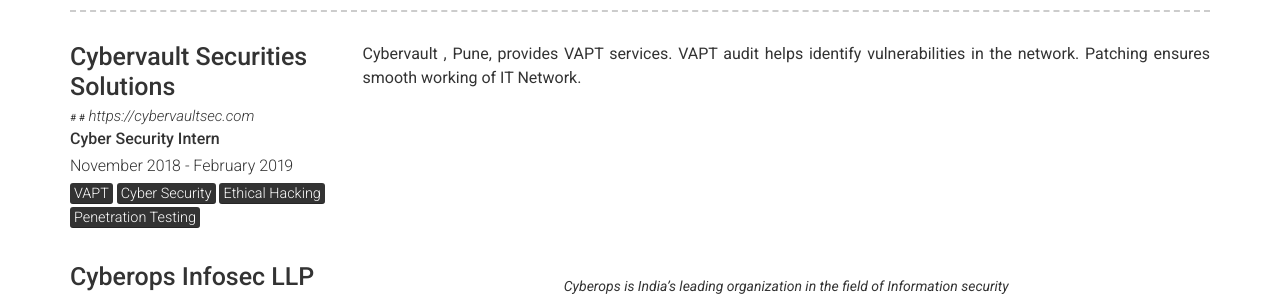
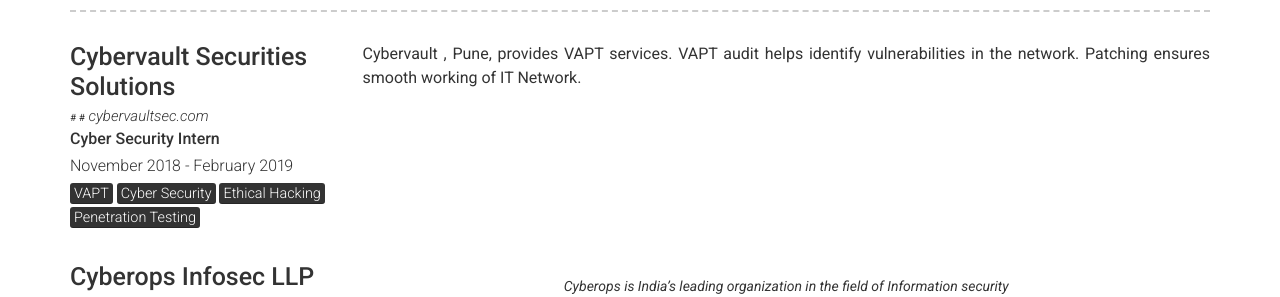
Before and after one commit to mohitkhemchandani/mohitkhemchandani.github.io, a Jekyll site: the page built from index.md, in a window 1280 px wide and 900 px high, scrolled down 552 px. Shown: the part 153-450 px from the top of the window. Built offline with Jekyll 4.4.1, drawn with Linux system fonts in a browser that asks for light colours; part of the change alters nothing that is shown.

Commit message:
Update experience.yml

```diff
--- a/_data/experience.yml
+++ b/_data/experience.yml
@@ -2,7 +2,7 @@
 
 - layout: left
   company: Cybervault Securities Solutions
-  link: https://cybervaultsec.com
+  link: cybervaultsec.com
   job_title: Cyber Security Intern
   dates: November 2018 - February 2019
   description: | # this will include new lines to allow paragraphs
```
